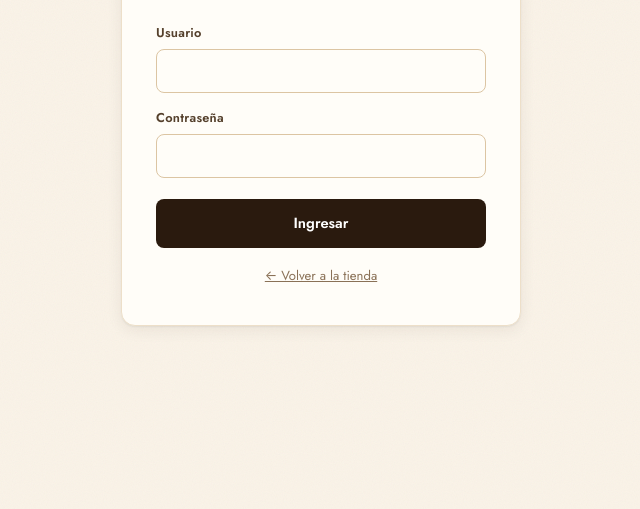
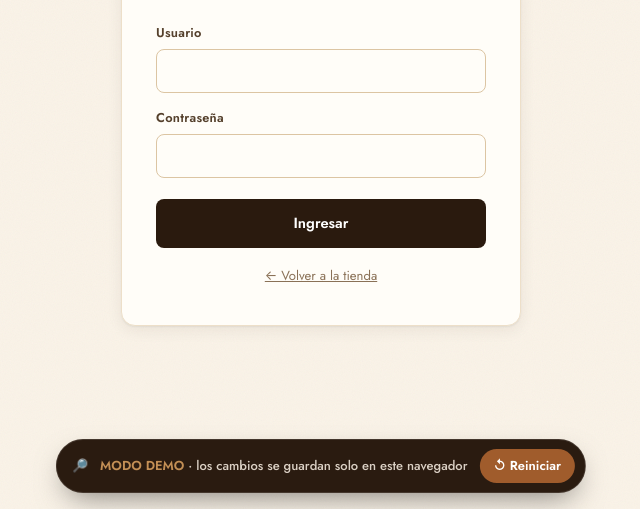
Before and after one commit to Instacris/origen-cafe, a website: page public/admin.html in a window 1280 px wide. Shown: the part 291-800 px from the top of the page, without its empty margins (319-959 px from the left). Drawn offline with Linux system fonts and the light colour scheme.

Commit message:
Aviso de modo demostración con botón de reinicio
Deja claro que la tienda funciona solo en el navegador de cada
visitante y permite reiniciarla a su estado de fábrica.

```diff
--- a/public/admin.html
+++ b/public/admin.html
@@ -237,5 +237,6 @@
 
   <script src="/js/backend-local.js"></script>
   <script src="/js/admin.js"></script>
+  <script src="/js/demo-banner.js"></script>
 </body>
 </html>
--- /dev/null
+++ b/public/js/demo-banner.js
@@ -0,0 +1,52 @@
+/* ============================================================
+   ORIGEN Café · Aviso de modo demostración (para el portafolio)
+
+   La tienda funciona 100% en el navegador de cada visitante
+   (localStorage): los cambios de una persona no los ve nadie más
+   ni afectan la versión original. Este aviso lo deja claro y
+   permite reiniciar la tienda a su estado de fábrica.
+   ============================================================ */
+(function () {
+  "use strict";
+
+  /* Borra todo lo de la demo (claves que empiezan con "origen_") */
+  function reiniciar() {
+    try {
+      Object.keys(localStorage)
+        .filter(function (k) { return /^origen_/.test(k); })
+        .forEach(function (k) { localStorage.removeItem(k); });
+    } catch (e) { /* sin storage: nada que borrar */ }
+    location.reload();
+  }
+
+  function montar() {
+    if (document.querySelector(".demo-banner")) return;
+
+    var st = document.createElement("style");
+    st.textContent =
+      ".demo-banner{position:fixed;left:50%;bottom:16px;transform:translateX(-50%);z-index:9999;" +
+      "display:flex;align-items:center;gap:12px;max-width:calc(100vw - 24px);" +
+      "padding:9px 10px 9px 15px;border-radius:999px;background:#2a1b10;color:#f3e9dd;" +
+      "font-size:13px;font-weight:500;box-shadow:0 12px 30px -10px rgba(0,0,0,.5);" +
+      "border:1px solid rgba(255,255,255,.12);font-family:inherit;}" +
+      ".demo-banner b{color:#d9a05f;font-weight:700;}.demo-banner .dm-txt{opacity:.88;}" +
+      ".demo-banner button{border:0;cursor:pointer;border-radius:999px;padding:7px 14px;" +
+      "font:inherit;font-weight:600;background:#a05c2c;color:#fff;white-space:nowrap;" +
+      "transition:background .18s cubic-bezier(.23,1,.32,1),transform .15s cubic-bezier(.23,1,.32,1);}" +
+      ".demo-banner button:hover{background:#7e4620;}.demo-banner button:active{transform:scale(.96);}" +
+      "@media (max-width:560px){.demo-banner .dm-txt{display:none;}}";
+    document.head.appendChild(st);
+
+    var b = document.createElement("div");
+    b.className = "demo-banner";
+    b.innerHTML =
+      '<span>🔎</span>' +
+      '<span class="dm-txt"><b>MODO DEMO</b> · los cambios se guardan solo en este navegador</span>' +
+      '<button type="button">↺ Reiniciar</button>';
+    document.body.appendChild(b);
+    b.querySelector("button").addEventListener("click", reiniciar);
+  }
+
+  if (document.readyState !== "loading") montar();
+  else document.addEventListener("DOMContentLoaded", montar);
+})();
```
Also changed, not shown: public/index.html (+1 -0 lines).
